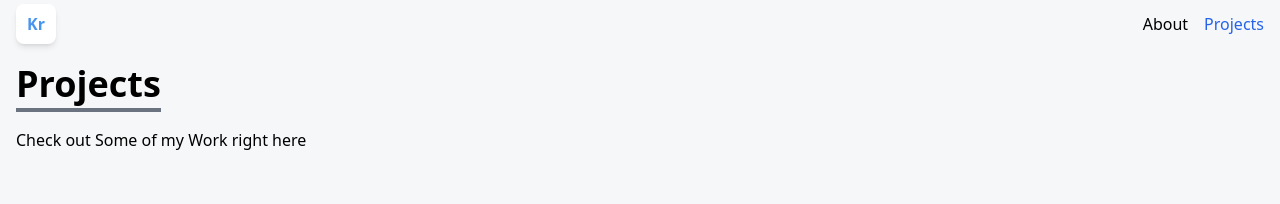
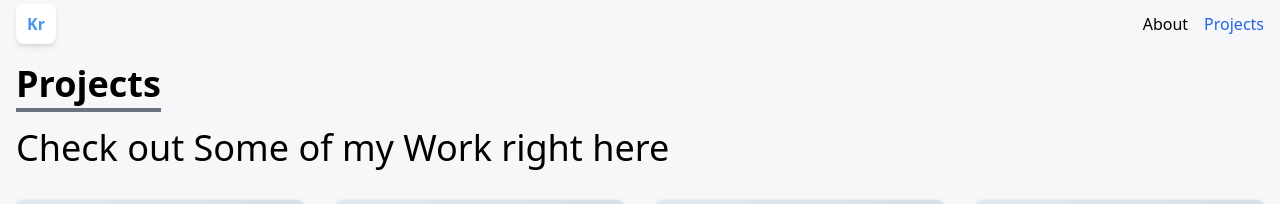
Before and after one commit to krishnamahto021/3dPortfolio, a React (Vite) app: page /projects in a window 1280 px wide. Shown: the top 204 px of the page. Built offline with nearby package versions, Linux system fonts and the light colour scheme; grey boxes are pictures that could not be loaded.

Commit message:
Modify the links and text link and the design

```diff
--- a/src/Components/HomeInfo.jsx
+++ b/src/Components/HomeInfo.jsx
@@ -38,8 +38,8 @@ const renderContent = {
       text={
         "Made various projects across the domains with a variety of tech Stack used"
       }
-      link={"/portfolio"}
-      btnText={"Visit my portfolio"}
+      link={"/projects"}
+      btnText={"View Projects"}
     />
   ),
 };
--- a/src/Pages/About.jsx
+++ b/src/Pages/About.jsx
@@ -9,7 +9,7 @@ const About = () => {
         <h1 className="font-semibold text-4xl sm:text-6xl md:text-7xl lg:text-8xl">
           Hello, I'm <span className="text-textOne">Krishna</span>
         </h1>
-        <div className="text-2xl font-normal mt-4 md:text-3xl lg:text-4xl ">
+        <div className="text-2xl font-normal mt-8 leading-10 md:text-3xl lg:text-4xl ">
           Despite my relatively fresh journey in the tech world, I bring a
           unique blend of enthusiasm, adaptability, and a knack for
           problem-solving. My coding journey began with a curiosity that quickly
--- a/src/Pages/Projects.jsx
+++ b/src/Pages/Projects.jsx
@@ -120,7 +120,9 @@ const Portfolio = () => {
           <p className="text-4xl font-bold inline border-b-4 border-gray-500">
             Projects
           </p>
-          <p className="py-6">Check out Some of my Work right here</p>
+          <p className="text-2xl font-normal mt-6 leading-10 md:text-3xl lg:text-4xl ">
+            Check out Some of my Work right here
+          </p>
         </div>
         <div className="projectsContainer grid grid-cols-1 sm:grid-cols-2 md:grid-cols-3 lg:grid-cols-4 gap-8 px-4 sm:px-0 ">
           {portfolioItems.map((p, index) => (
```
